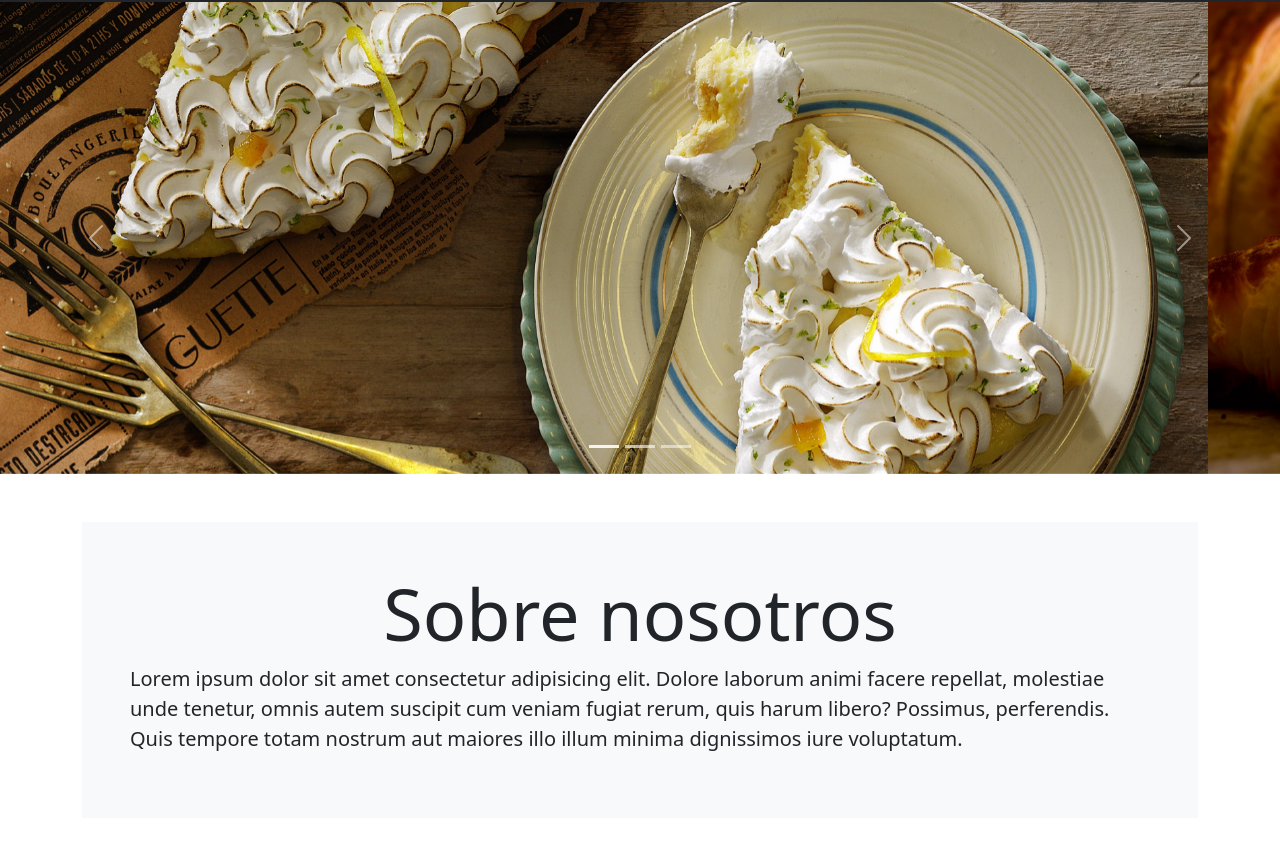
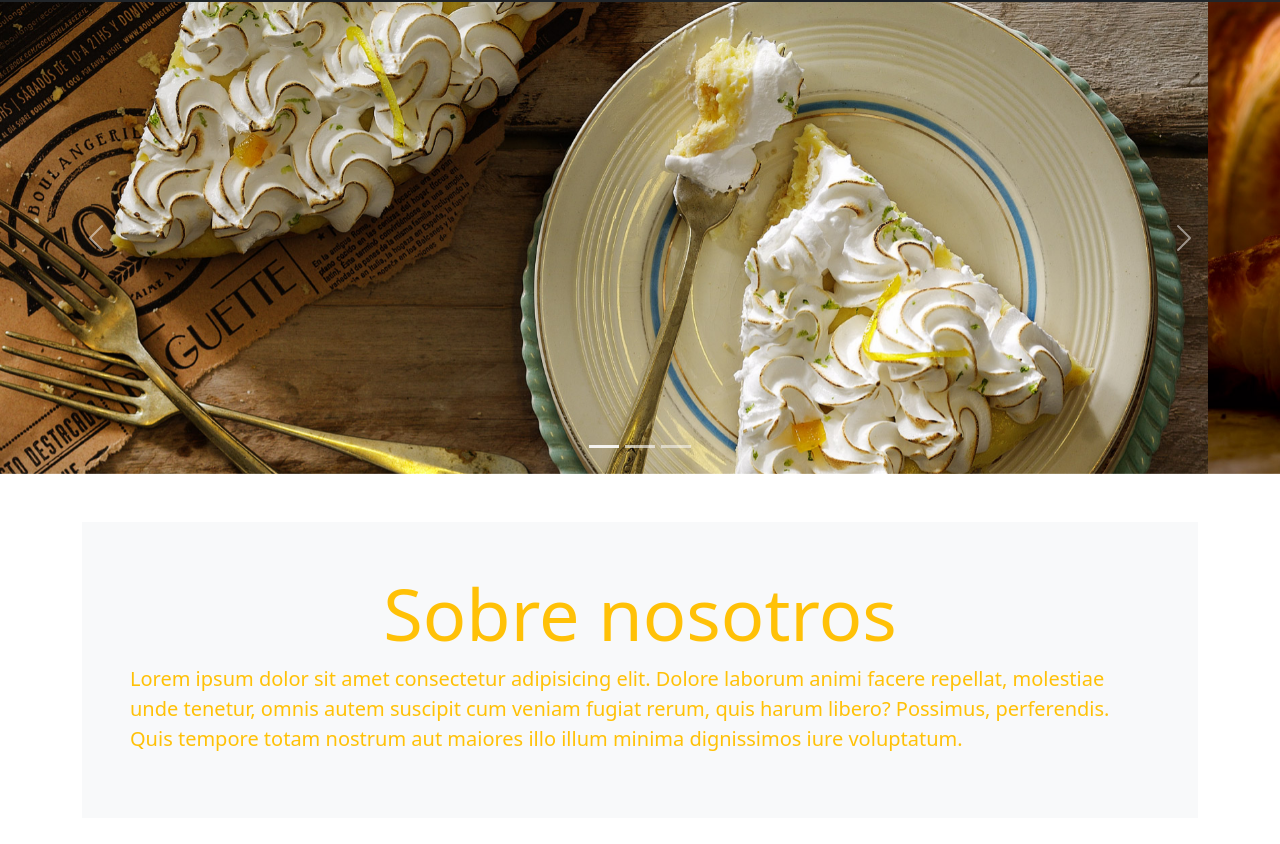
Before and after one commit to Posonu/panaderiaCocu, a plain HTML site: page index.html in a window 1280 px wide. Shown: the part 108-952 px from the top of the page. Drawn offline with Linux system fonts and the light colour scheme.

Commit message:
Modificamos el color de Sobre nosotros

```diff
--- a/index.html
+++ b/index.html
@@ -73,7 +73,7 @@
       </div>
     </section>
     <section class="container">
-      <article class="bg-light my-5 p-5">
+      <article class="bg-light text-warning my-5 p-5">
         <h1 class="display-2 text-center">Sobre nosotros</h1>
         <p class="lead">Lorem ipsum dolor sit amet consectetur adipisicing elit. Dolore laborum animi facere repellat,
           molestiae unde tenetur, omnis autem suscipit cum veniam fugiat rerum, quis harum libero? Possimus,
```
